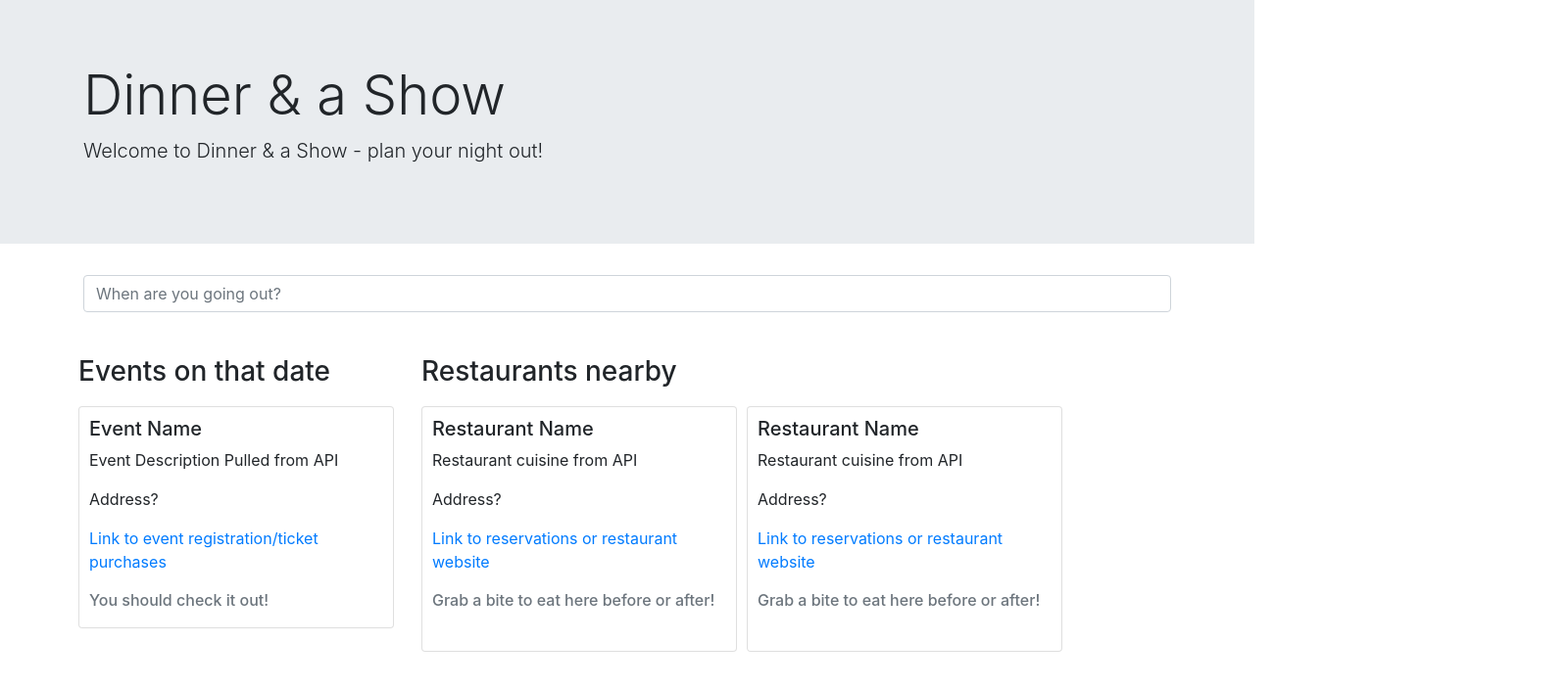
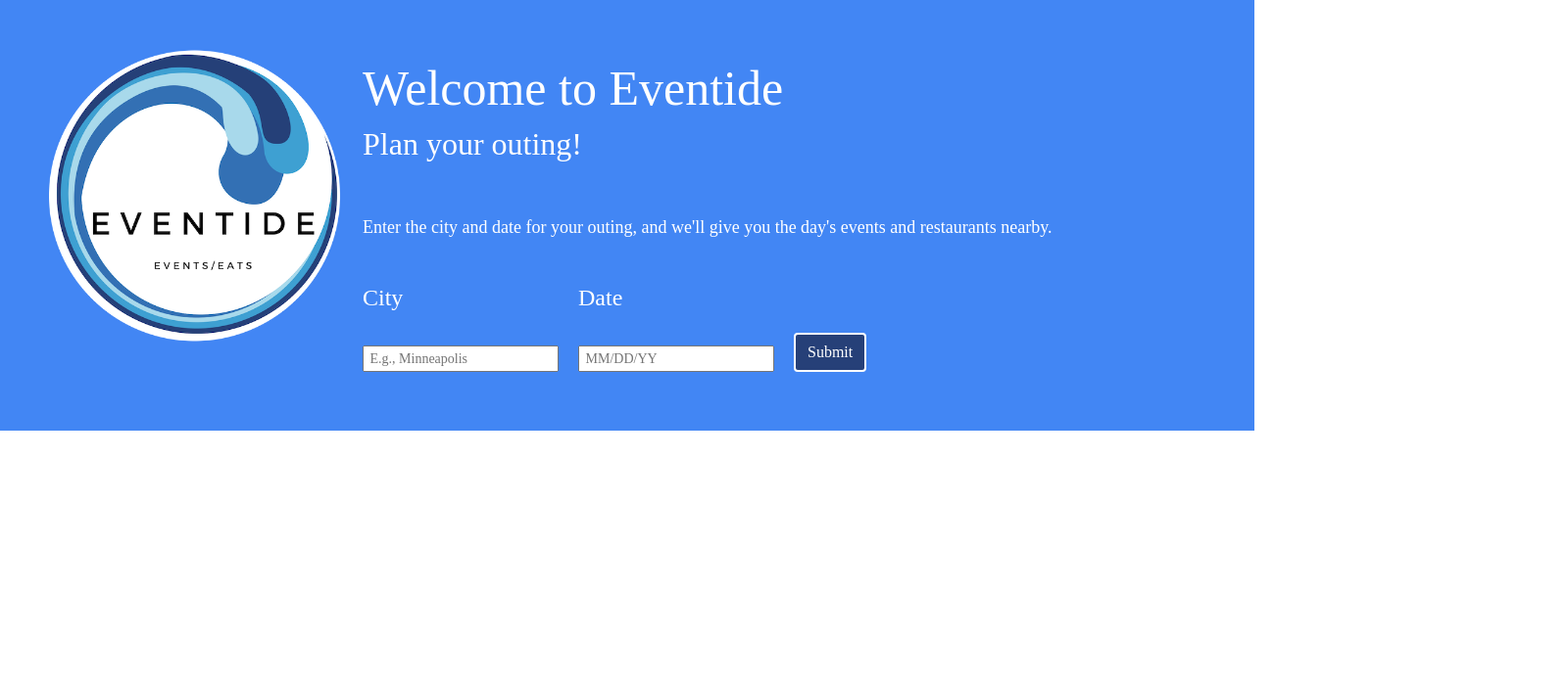
Before and after one commit to Dennis-LCLema/GroupProject, a plain HTML site: page index.html in a window 1280 px wide. Shown: the whole page at 98% size, 1600 px wide, since content can reach past the window. Drawn offline with nearby package versions, Linux system fonts and the light colour scheme; a web font is replaced by a local one.

Commit message:
HTML and css updates

```diff
--- a/assets/CSS/style.css
+++ b/assets/CSS/style.css
@@ -1,7 +1,92 @@
 
 
 .wrapper {
-  width: 1600px;
+    max-width: 100%;
+}
+
+
+#top_stuff {
+
+    background-color: #4286f4;
+    padding: 20px;
+}
+
+#logo_box {
+    float: left;
+    width: 350px;
+    padding: 30px;
+
+}
+
+img {
+    height: 300px;
+    width: 300px;
+}
+
+#text_and_inputs {
+    font-size: 30px;
+    color: white;
+    padding: 40px;
+    font-family: 'GlacialIndifferenceRegular';
+    font-weight: normal;
+    font-style: normal;
+}
+
+h1 {
+    font-size: 50px;
+}
+
+
+#blurb {
+    font-size: 18px;
+    font-family: 'GlacialIndifferenceRegular';
+    font-weight: normal;
+    font-style: normal;
+}
+
+
+
+#selections_row {
+    margin-top: 40px;
+}
+
+.field-head {
+    font-size: 24px;
+}
+
+#enter-city {
+    float: left;
+    display: inline-block;
+}
+
+#enter-date {
+    float: left;
+    margin-left: 20px;
+    display: inline-block;
+}
+
+
+
+#citypicker {
+    width: 200px;
+    font-size: 14px;
+    display: inline-block;
+}
+
+
+#datepicker {
+    width: 200px;
+    font-size: 14px;
+    display: inline-block;
+}
+
+.btn {
+    border: solid 2px white;
+    background-color: #264078;
+    position: fixed 0;
+    display: inline-block;
+    margin-left: 20px;
+    margin-top: 54px;
 }
 
 h3 {
@@ -9,38 +94,67 @@ h3 {
     margin-top: 10px;
 }
 
-.event_rest_row {
-    width: 1400px;
-    margin-left: 50px;
+#event-display{
+    margin: 0 auto;
 }
 
-.event_card_cont {
+
+.event-div {
+    padding: 10px;
+    margin: 40px;
     float: left;
-    width: 330px;
-    margin-left: 20px;
+    width: 25%;
+    border: grey solid 3px;
+    text-align: center;
+    /* background-color: gray */
 }
 
-.card {
-    padding: 10px;
-    margin-left: 10px;
-    float: left;
+h5{
+    margin: 10px;
 }
 
-.event_card {
-    width: 300px;
+#event-image{
+    align-content: center
+
 }
 
-.rest_card_cont {
-    float: left;
-    margin-left: 20px;
-    width: 680px;
-}
 
-.rest_card {
-    float: left;
-    width: 300px;
-}
+/* mobile display - 640px and less */
 
-#enjoy_night {
-  width: 1600px;
-}
+@media only screen and (max-width: 640px) {
+
+    .container {
+        width: 640px;
+    }
+
+    #top_stuff {
+        width: 640px;
+        height: 360px;
+        background-color: #4286f4;
+    }
+
+    h2 {
+        font-size: 30px;
+    }
+
+    #logo_box {
+        float: left;
+        padding: 0px;
+        height: 250;
+        width: 250;
+        margin-left: 5px;
+    }
+
+    img {
+        height: 250px;
+        width: 250px;
+    }
+
+    #text_and_inputs {
+        float: left;
+        margin-top: 50px;
+        margin-left: 20px;
+        width: 300px;
+        font-size: 30px;
+        color: #1a345e;
+    }
--- a/index.html
+++ b/index.html
@@ -5,91 +5,61 @@
     <title>Group Project 1 - Dinner & a Show App</title>
     <link href="https://maxcdn.bootstrapcdn.com/bootstrap/4.0.0/css/bootstrap.min.css" rel="stylesheet" integrity="sha384-Gn5384xqQ1aoWXA+058RXPxPg6fy4IWvTNh0E263XmFcJlSAwiGgFAW/dAiS6JXm"
       crossorigin="anonymous">
+      <link rel="stylesheet" media="screen" href="https://fontlibrary.org/face/glacial-indifference" type="text/css"/>
       <link rel="stylesheet" type="text/css" href="assets/css/style.css">
   </head>
+
 <body>
-
-
-    <div class="jumbotron jumbotron-fluid">
-                <div class="container">
-                  <h1 class="display-4">Dinner & a Show</h1>
-                  <p class="lead">Welcome to Dinner & a Show - plan your night out!</p>
-                </div>
-        </div>
-        <div class = "container">
-            <input class="form-control" type="text" placeholder="When are you going out?">
-        </div>
-        <br/>
-
 
     <div class="wrapper">
 
-    <div class="event_rest_row">
+        <div id="top_stuff">
 
-        <div class="event_card_cont">
-
-            <h3>Events on that date </h3>
-
-            <div class="card">
-                <div class="event_card">
-                    <h5 class="eventName">Event Name</h5>
-                    <p class="eventDescr">Event Description Pulled from API</p>
-                    <p>Address?</p>
-                    <a href="#" class="eventLink">Link to event registration/ticket purchases</a>
-                    <br/>
-                    <br/>
-                    <h6 class="card-subtitle mb-2 text-muted">You should check it out!</h6>
-                </div>
+            <div id="logo_box">
+                <img src= "assets/images/eventide_logo.png" alt="Eventide Logo">
             </div>
 
+            <div id="text_and_inputs">
+                <h1><str</ong>Welcome to Eventide</strong></h1>
+                <h2>Plan your outing!</h2>
+                <br/>
+                <p id="blurb">Enter the city and date for your outing, and we'll give you the day's events and restaurants nearby.</p>
+                <div id="selections_row">
+
+                    <span id="enter-city">
+                    <p class="field-head">City</p>
+                    <input id="citypicker" type="text" placeholder=" E.g., Minneapolis">
+                    </span>
+
+                    <span id="enter-date">
+                    <p class="field-head">Date</p>
+                    <input id="datepicker" type="text" placeholder=" MM/DD/YY">
+                    </span>
+
+
+                    <span><input class="btn btn-primary" type="submit" value="Submit"></span>
+
                 </div>
-
-        <div class="rest_card_cont">
-
-            <h3>Restaurants nearby</h3>
-
-            <div class="card">
-                <div class="rest_card">
-                    <h5 class="restName">Restaurant Name</h5>
-                    <p class="cuisineName">Restaurant cuisine from API</p>
-                    <p>Address?</p>
-                    <a href="#" class="restLink">Link to reservations or restaurant website</a>
-                    <br/>
-                    <br/>
-                    <h6 class="card-subtitle mb-2 text-muted">Grab a bite to eat here before or after!</h6>
-                    <br/>
 
             </div>
         </div>
 
-            <div class="card">
-                <div class="rest_card">
-                <h5 class="restName">Restaurant Name</h5>
-                <p class="cuisineName">Restaurant cuisine from API</p>
-                <p>Address?</p>
-                <a href="#" class="restLink">Link to reservations or restaurant website</a>
-                <br/>
-                <br/>
-                <h6 class="card-subtitle mb-2 text-muted">Grab a bite to eat here before or after!</h6>
-                <br/>
+
+
+        <div id="event-display">
 
         </div>
-            </div>
-
-        </div>
-
 
     </div>
 
 
 
 
-  </wrapper>
 
 
 
-
-
+    <script src="https://cdnjs.cloudflare.com/ajax/libs/jquery/3.2.1/jquery.min.js"></script>
+    <script type="text/javascript" src="assets/Java/app.js"></script>
 
 </body>
 
```
Also changed, not shown: index - older version.html (deleted, +0 -56 lines), assets/Images/eventide_logo.png (added), 2 other files. Lines whose indentation alone changed are shown as unchanged.
